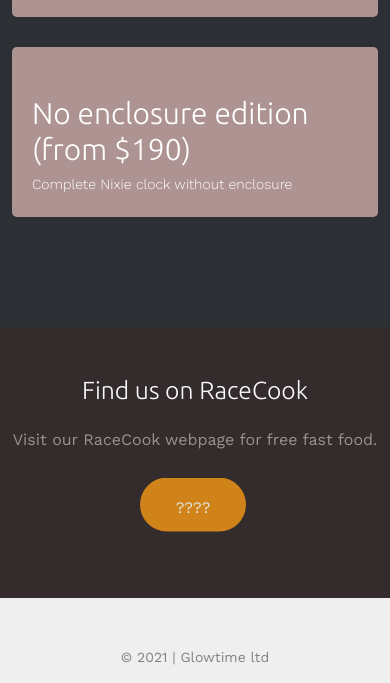
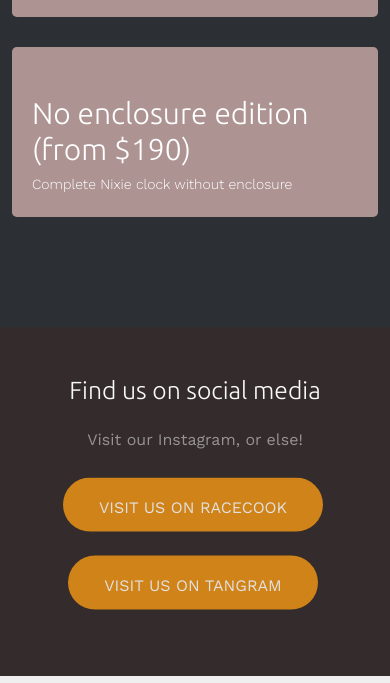
Before and after one commit to isparkes/numitron-clock-web, a plain HTML site: page store.html in a window 390 px wide. Shown: the part 4403-5086 px from the top of the page. Drawn offline with nearby package versions, Linux system fonts and the light colour scheme; a web font is replaced by a local one.

```diff
--- a/store.html
+++ b/store.html
@@ -86,7 +86,7 @@
                                 <div class="container">
                                     <ul class="row">
                                         <li class="col"><a href="index.html">Home</a></li>
-                                        <li class="col"><a href="store.html">Store</a></li>
+                                        <li class="active col"><a href="store.html">Store</a></li>
                                     </ul>
                                     <ul class="row">
                                         <li class="col"><a href="special-offer-and-experimental-items.html">Offers</a>
@@ -102,7 +102,7 @@
                         <div class="col-xs-11 text-right menu-1">
                             <ul>
                                 <li><a href="index.html">Home</a></li>
-                                <li x\class="active"><a href="store.html">Store</a></li>
+                                <li class="active"><a href="store.html">Store</a></li>
                                 <li><a href="special-offer-and-experimental-items.html">Offers</a></li>
                                 <li><a href="faq.html">FAQ</a></li>
                                 <li><a href="contact.html">Contact</a></li>
@@ -370,26 +370,20 @@
             </div>
         </div>
         <div id="fh5co-started" style="background-image:url(images/placeholder.png);">
-            <div class="overlay">
-            </div>
+            <div class="overlay"></div>
             <div class="container">
                 <div class="row animate-box">
-                    <div class="col-md-8 col-md-offset-2 text-center fh5co-heading">
-                        <h2>
-                            Find us on RaceCook
-                        </h2>
-                        <p>
-                            Visit our RaceCook webpage for free fast food.
-                        </p>
+                    <div class="col text-center fh5co-heading">
+                        <h2>Find us on social media</h2>
+                        <p>Visit our Instagram, or else!</p>
                     </div>
                 </div>
                 <div class="row animate-box">
-                    <div class="col-md-8 col-md-offset-2 text-center">
-                        <p>
-                            <a class="btn btn-default btn-lg" href="https://www.amogus.com/lollll">
-                                ????
-                            </a>
-                        </p>
+                    <div id="facebook-share" class="col text-center">
+                        <p><a href="https://amogus.com" class="btn btn-default btn-lg text-center">Visit us on
+                                RaceCook</a></p>
+                        <p><a href="https://amogus.com" class="btn btn-default btn-lg">Visit us
+                                on Tangram</a></p>
                     </div>
                 </div>
             </div>
@@ -469,8 +463,6 @@
     <!-- Main -->
     <script src="js/main.js">
     </script>
-    <script src="js/md5.js">
-    </script>
 </body>
 
 </html>
```
Lines whose indentation alone changed are shown as unchanged.
